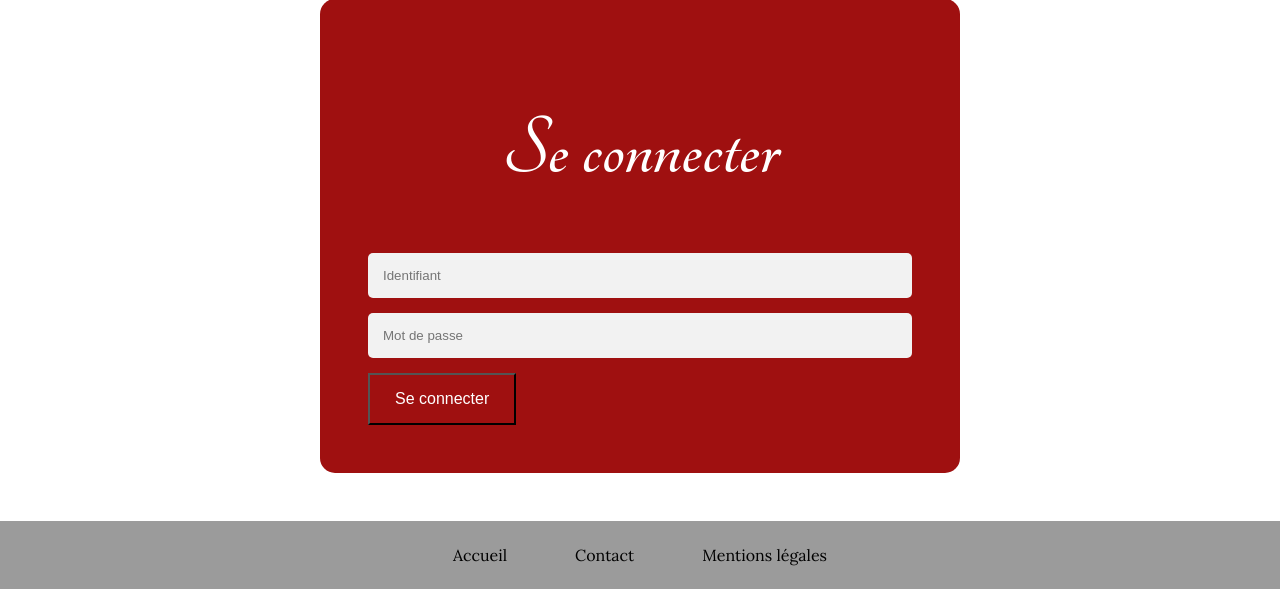
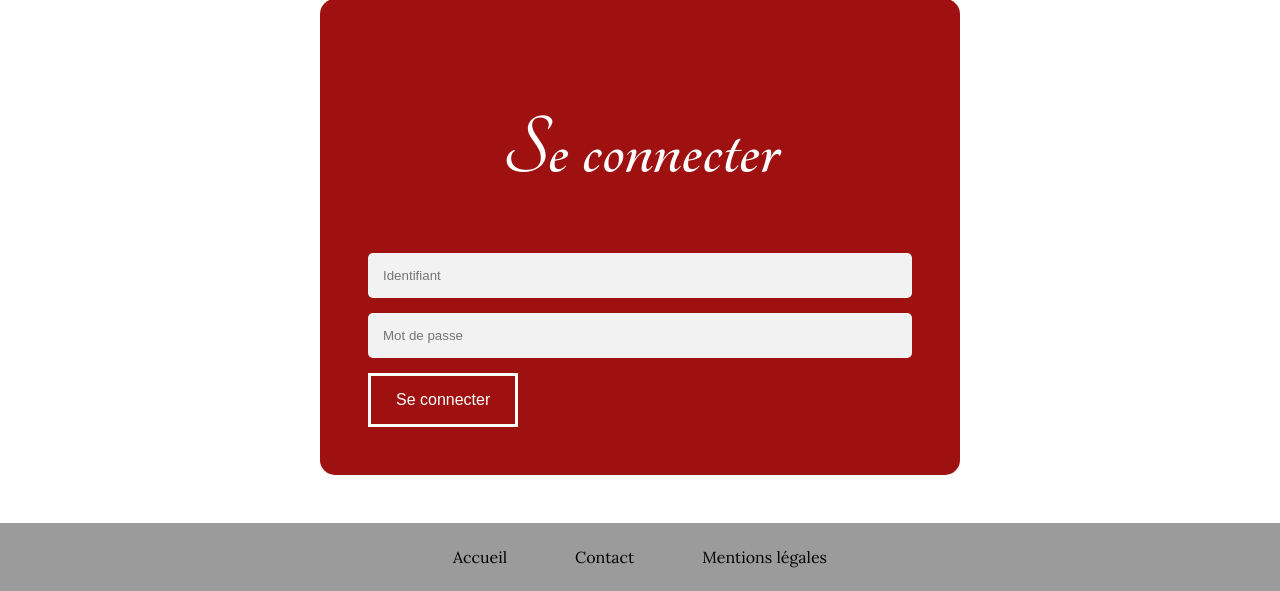
Before and after one commit to PingouinTrash/SAE-203-GitHub, a PHP site: page /connexion.php in a window 1280 px wide. Shown: the part 241-832 px from the top of the page. Run offline with PHP 8.4, Linux system fonts and the light colour scheme.

Commit message:
correction de problèmes de css

```diff
--- a/css/styles.css
+++ b/css/styles.css
@@ -269,6 +269,10 @@ form .inputs input[type='ID'], input[type='password']{
     background-color: #FFFFFF;
 }
 
+button.bouton {
+    border: 0.2rem solid #FFFFFF;
+}
+
 /* -------- Liens -------- */
 
 a {
@@ -276,8 +280,6 @@ a {
 }
 
 /* -------- Titres -------- */
-
-…
 
 /* -------- Cards -------- */
 
--- a/header.php
+++ b/header.php
@@ -22,7 +22,7 @@ include_once("constantes.php");
         <link rel="preconnect" href="https://fonts.gstatic.com" crossorigin>
         <link href="https://fonts.googleapis.com/css2?family=Tangerine:wght@400;700&display=swap" rel="stylesheet">
 
-        <script src="js/modale.js"></script>
+        <script src="js/app.js"></script>
     </head>
 
     <body>
```
